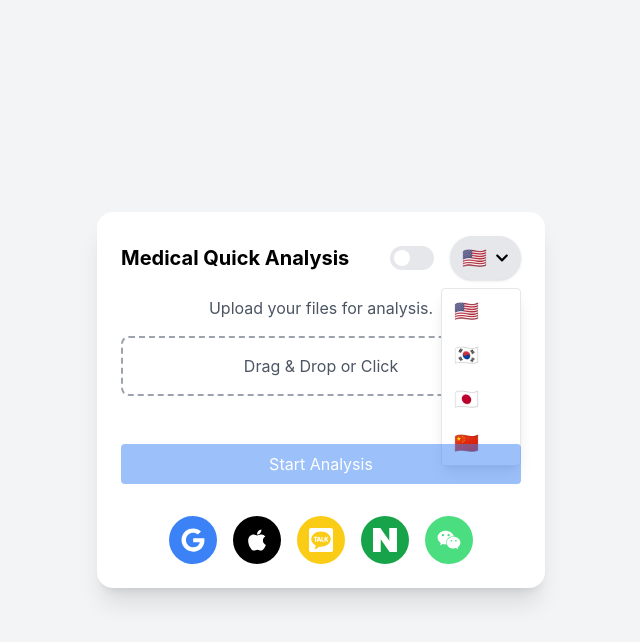
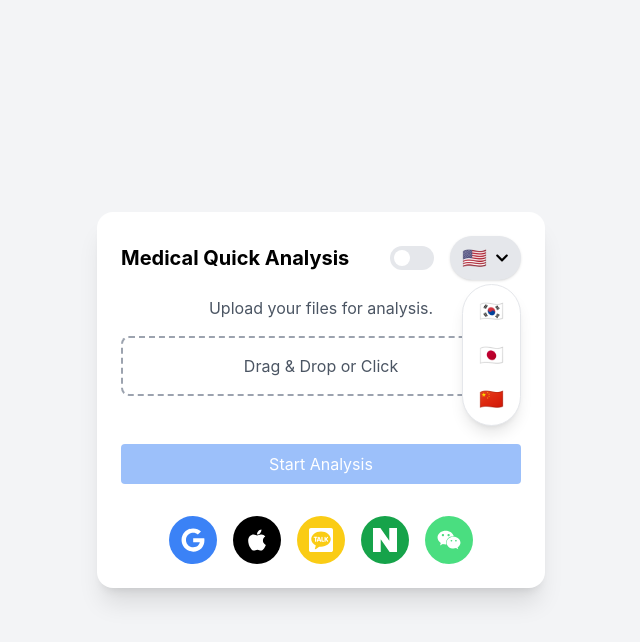
Before and after one commit to yhc0788/Medical_Ai, a React (Create React App) app: page / in a window 1280 px wide. Both pictures are taken after a click on the button "🇺🇸". Shown: the top 642 px of the page, without its empty margins (319-959 px from the left). Built offline with nearby package versions, Linux system fonts and the light colour scheme.

Commit message:
Initial commit

```diff
--- a/src/FileUpload.js
+++ b/src/FileUpload.js
@@ -6,15 +6,12 @@ import {
   FaApple,
   FaWeixin,
   FaTrash,
-  FaGlobe,
   FaDownload,
   FaShareAlt,
   FaChevronDown,
 } from "react-icons/fa";
 import { SiKakaotalk, SiNaver } from "react-icons/si";
-<FaGlobe />
-// 간단 i18n(다국어) 텍스트 정의
-// key: "Eng", "한", "日", "中" (language.lang와 동일)
+
 const i18n = {
   Eng: {
     title: "Medical Quick Analysis",
@@ -55,8 +52,6 @@ const i18n = {
   },
 };
 
-// 언어 선택 옵션
-// lang 필드와 flag(이모지 국기) 필드를 맞춰야 함
 const languageOptions = [
   { lang: "Eng", flag: "🇺🇸" },
   { lang: "한", flag: "🇰🇷" },
@@ -64,7 +59,6 @@ const languageOptions = [
   { lang: "中", flag: "🇨🇳" },
 ];
 
-// 대기 메시지 (분석 중 출력)
 const waitingMessages = [
   "Analysis in progress...",
   "Please wait a moment...",
@@ -74,7 +68,6 @@ const waitingMessages = [
   "Slowly rotate your shoulders!",
 ];
 
-// SNS 로그인 버튼 정보
 const socialLogins = [
   { icon: FaGoogle, text: "Google", bg: "bg-blue-500" },
   { icon: FaApple, text: "Apple", bg: "bg-black" },
@@ -84,20 +77,17 @@ const socialLogins = [
 ];
 
 export default function FileUpload() {
-  // 파일 관련
   const [files, setFiles] = useState([]);
   const [error, setError] = useState("");
   const [uploading, setUploading] = useState(false);
 
-  // 분석 화면/결과
   const [resultPending, setResultPending] = useState(false);
   const [showAnalysisScreen, setShowAnalysisScreen] = useState(false);
   const [analysisResult, setAnalysisResult] = useState(null);
   const [waitingMessage, setWaitingMessage] = useState(waitingMessages[0]);
 
-  // (A) 언어 상태
+  // 현재 선택된 언어
   const [language, setLanguage] = useState(languageOptions[0]);
-  // 현재 언어에 맞는 번역 객체 (i18n[lang])
   const currentText = i18n[language.lang];
 
   // 드롭다운
@@ -107,9 +97,7 @@ export default function FileUpload() {
   // 다크 모드
   const [darkMode, setDarkMode] = useState(false);
 
-  // --------------------------
-  // 1) 다크 모드 Tailwind 설정
-  // --------------------------
+  // 다크 모드 적용
   useEffect(() => {
     if (darkMode) {
       document.documentElement.classList.add("dark");
@@ -118,9 +106,7 @@ export default function FileUpload() {
     }
   }, [darkMode]);
 
-  // --------------------------
-  // 2) 드롭다운 외부 클릭 시 닫기
-  // --------------------------
+  // 드롭다운 외부 클릭 시 닫기
   useEffect(() => {
     function handleClickOutside(e) {
       if (
@@ -132,14 +118,10 @@ export default function FileUpload() {
       }
     }
     document.addEventListener("mousedown", handleClickOutside);
-    return () => {
-      document.removeEventListener("mousedown", handleClickOutside);
-    };
+    return () => document.removeEventListener("mousedown", handleClickOutside);
   }, [isLanguageOpen]);
 
-  // --------------------------
-  // 3) 대기 메시지 순환
-  // --------------------------
+  // 대기 메시지 순환
   useEffect(() => {
     if (resultPending) {
       let index = 0;
@@ -151,9 +133,7 @@ export default function FileUpload() {
     }
   }, [resultPending]);
 
-  // --------------------------
-  // 파일 선택 핸들러
-  // --------------------------
+  // 파일 선택
   const handleFileChange = (event) => {
     const newFiles = Array.from(event.target.files);
     setFiles((prev) => [...prev, ...newFiles]);
@@ -165,9 +145,7 @@ export default function FileUpload() {
     setFiles(files.filter((_, i) => i !== index));
   };
 
-  // --------------------------
-  // 업로드 & 분석 버튼 핸들러
-  // --------------------------
+  // 업로드 & 분석
   const handleUpload = () => {
     if (!files.length) {
       return setError(currentText.errorNoFile);
@@ -176,7 +154,6 @@ export default function FileUpload() {
     setResultPending(true);
     setShowAnalysisScreen(true);
 
-    // 예시: 5초 후에 결과 표시
     setTimeout(() => {
       setUploading(false);
       setResultPending(false);
@@ -189,7 +166,6 @@ export default function FileUpload() {
     }, 5000);
   };
 
-  // PDF 다운로드, 공유 기능 (임시)
   const handleDownloadPDF = () => {
     alert("PDF Download not implemented");
   };
@@ -197,42 +173,42 @@ export default function FileUpload() {
     alert("Share Result not implemented");
   };
 
-  // --------------------------
-  // JSX 렌더링
-  // --------------------------
+  // 현재 언어 제외
+  const otherLanguages = languageOptions.filter(
+    (item) => item.lang !== language.lang
+  );
+
   return (
     <div className="min-h-screen flex items-center justify-center bg-gray-100 dark:bg-gray-900 p-4 transition-colors">
       <div className="w-full max-w-md bg-white dark:bg-gray-800 shadow-xl rounded-2xl p-6 transition-colors">
-
         {/* 상단 헤더 */}
         <div className="flex items-center justify-between mb-4">
           <h2 className="text-xl font-bold dark:text-white">
             {currentText.title}
           </h2>
-
           <div className="flex items-center gap-4">
-            {/* 다크 모드 스위치 */}
-            <div className="relative inline-flex h-6 w-11 items-center">
+            {/* 다크 모드 토글 */}
+            <label className="relative inline-flex h-6 w-11 items-center cursor-pointer">
               <input
                 type="checkbox"
                 checked={darkMode}
                 onChange={() => setDarkMode(!darkMode)}
-                className="sr-only peer"
+                className="sr-only"
               />
-              <div className="w-11 h-6 bg-gray-200 dark:bg-gray-600 rounded-full peer peer-focus:ring-2 peer-focus:ring-blue-500 transition-colors"></div>
-              <div
+              <span className="w-11 h-6 bg-gray-200 dark:bg-gray-600 rounded-full transition-colors" />
+              <span
                 className={`
                   absolute left-1 top-1 w-4 h-4 bg-white dark:bg-gray-300
-                  rounded-full transition-all
+                  rounded-full transition-transform
                   ${darkMode ? "translate-x-5" : "translate-x-0"}
                 `}
-              ></div>
-            </div>
+              />
+            </label>
 
-            {/* 언어 드롭다운 (국기만 표시) */}
+            {/* 언어 드롭다운 */}
             <div className="relative" ref={dropdownRef}>
               <button
-                className="flex items-center gap-2 px-3 py-2 bg-gray-200 dark:bg-gray-600 rounded-full shadow hover:bg-gray-300 dark:hover:bg-gray-700 transition-all"
+                className="flex items-center gap-2 px-3 py-2 bg-gray-200 dark:bg-gray-600 rounded-full shadow hover:bg-gray-300 dark:hover:bg-gray-700 transition-all cursor-pointer"
                 onClick={() => setIsLanguageOpen(!isLanguageOpen)}
               >
                 <span className="text-xl dark:text-white">
@@ -240,7 +216,6 @@ export default function FileUpload() {
                 </span>
                 <FaChevronDown className="text-sm dark:text-white" />
               </button>
-              {/* 드롭다운 */}
               <AnimatePresence>
                 {isLanguageOpen && (
                   <motion.div
@@ -248,20 +223,43 @@ export default function FileUpload() {
                     initial={{ opacity: 0, y: -5 }}
                     animate={{ opacity: 1, y: 0 }}
                     exit={{ opacity: 0, y: -5 }}
-                    className="absolute right-0 mt-2 w-20 bg-white dark:bg-gray-700 border dark:border-gray-600 rounded shadow-lg overflow-hidden"
+                    className="
+                      absolute
+                      right-0
+                      mt-1
+                      z-50
+                      bg-white
+                      dark:bg-gray-700
+                      border
+                      dark:border-gray-600
+                      shadow-lg
+                      overflow-hidden
+                      flex
+                      flex-col
+                      rounded-full
+                      p-1
+                    "
                   >
-                    {languageOptions.map(({ lang, flag }) => (
+                    {otherLanguages.map(({ lang, flag }) => (
                       <button
                         key={lang}
-                        className="flex items-center gap-2 px-3 py-2 hover:bg-gray-200 dark:hover:bg-gray-600 w-full text-left"
+                        className="
+                          px-3
+                          py-2
+                          hover:bg-gray-200
+                          dark:hover:bg-gray-600
+                          text-left
+                          cursor-pointer
+                          rounded-full
+                          flex
+                          items-center
+                        "
                         onClick={() => {
                           setLanguage({ lang, flag });
                           setIsLanguageOpen(false);
                         }}
                       >
-                        <span className="text-xl dark:text-white">
-                          {flag}
-                        </span>
+                        <span className="text-xl dark:text-white">{flag}</span>
                       </button>
                     ))}
                   </motion.div>
@@ -283,7 +281,6 @@ export default function FileUpload() {
           </motion.div>
         ) : (
           <>
-            {/* 분석 결과 화면 */}
             {analysisResult ? (
               <motion.div
                 className="p-4 border rounded bg-gray-50 dark:bg-gray-700 dark:border-gray-600 shadow mt-4"
@@ -316,7 +313,6 @@ export default function FileUpload() {
                 </div>
               </motion.div>
             ) : (
-              // 파일 업로드 화면
               <>
                 <p className="text-gray-600 dark:text-gray-200 text-center my-4">
                   {currentText.uploadText}
@@ -365,8 +361,6 @@ export default function FileUpload() {
                 )}
               </>
             )}
-
-            {/* SNS 간편 가입 */}
             <div className="flex justify-center gap-4 mt-8">
               {socialLogins.map(({ icon: Icon, text, bg }) => (
                 <button
```
